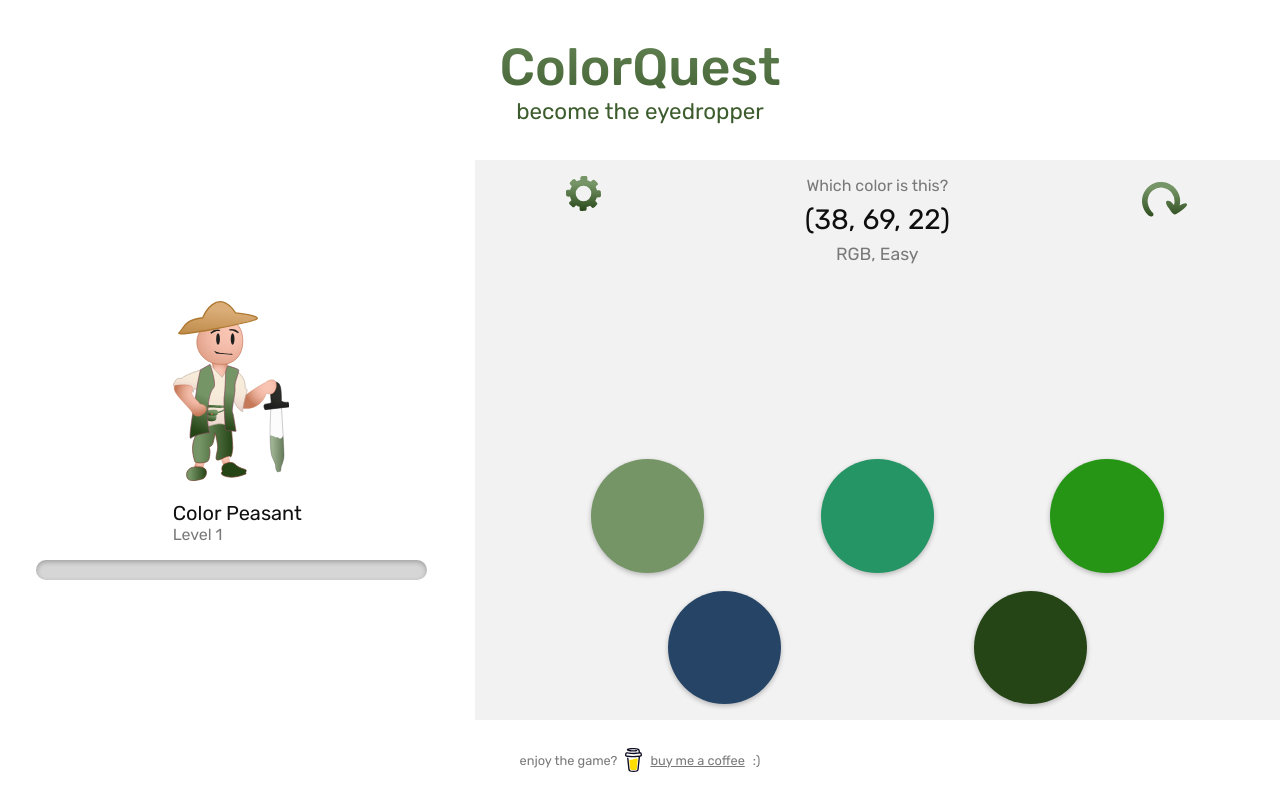
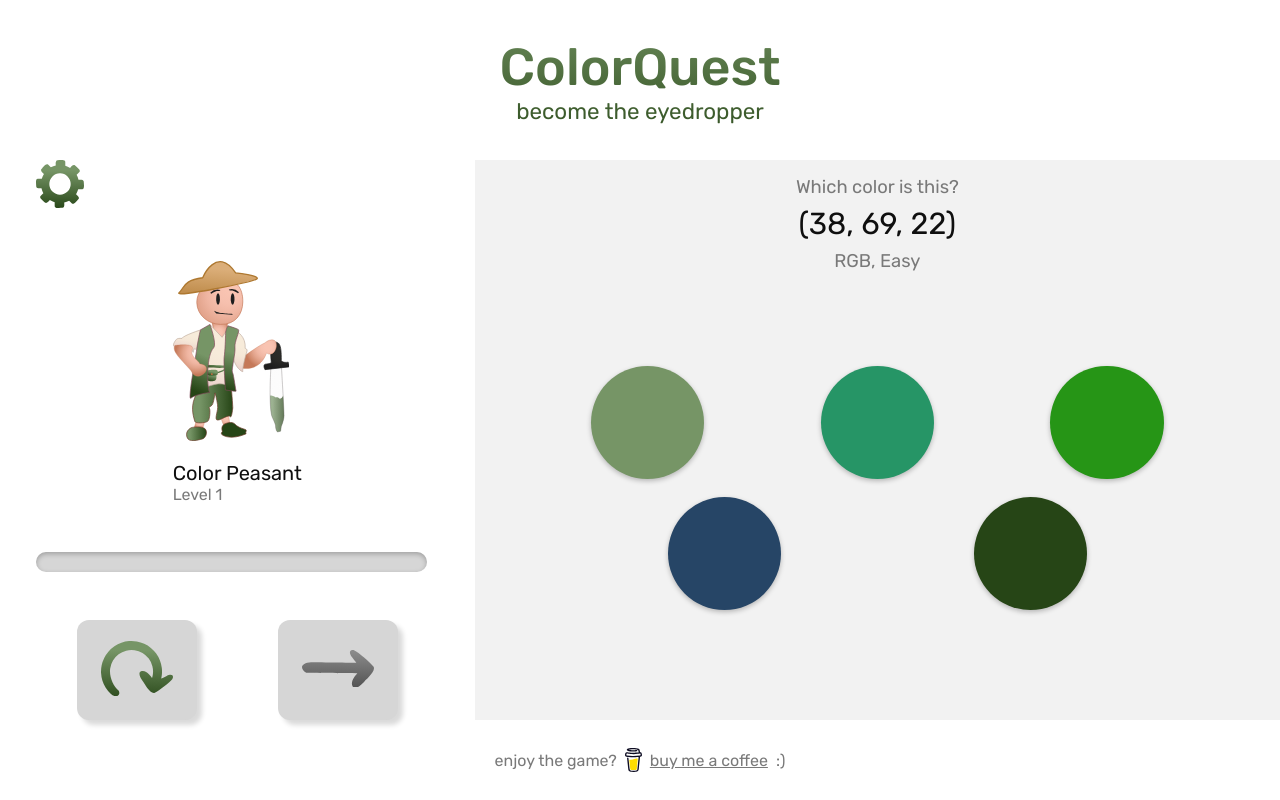
Before and after one commit to matheusinacio7/colorquest, a Next.js app: page / in a window 1280 px wide. Shown: the top 800 px of the page. Built offline with nearby package versions, Linux system fonts and the light colour scheme.

Commit message:
Finishes desktop and tablet layout

```diff
--- a/src/components/Configuration.tsx
+++ b/src/components/Configuration.tsx
@@ -57,6 +57,7 @@ export default function Configuration() {
       <section className={styles.choices}>
         <div>
           <h1>Difficulty</h1>
+          <div>
             <label className={styles.choiceLabel}>
               <input
                 type="radio"
@@ -106,9 +107,11 @@ export default function Configuration() {
               </div>
             </label>
           </div>
+        </div>
 
         <div>
           <h1>Mode</h1>
+          <div>
             <label className={styles.choiceLabel}>
               <input
                 type="radio"
@@ -128,6 +131,7 @@ export default function Configuration() {
               <h2>Hex</h2>
             </label>
           </div>
+        </div>
       </section>
 
       <section className={styles.confirmation}>
--- a/src/components/Info.tsx
+++ b/src/components/Info.tsx
@@ -1,16 +1,24 @@
 import { useContext, useEffect, useState } from 'react';
 
+import { GameContext, GameStatus } from '../contexts/GameContext';
 import { UserContext } from '../contexts/UserContext';
+import { ColorContext } from 'contexts/ColorContext';
 
+import ConfigIcon from '../../assets/svg/config-icon.svg';
+import NextIcon from '../../assets/svg/next-icon.svg';
+import RedrawIcon from '../../assets/svg/redraw-icon.svg';
 import Streak from '../../assets/svg/streak-icon.svg';
 import Peasant from '../../assets/svg/peasant.svg';
 
 import { Dictionary, Language } from '../classes/Dictionary';
+import { ModalType } from 'components/Modal';
 
 import styles from '../styles/modules/Info.module.css';
 
 export default function Info( props: { className:string } ) {
   const { currentExp, currentLevel, currentTitle, currentStreak, hasLeveledUp } = useContext(UserContext);
+  const { gameStatus, openModal, setConfigIsOpen } = useContext(GameContext);
+  const { drawNewGame } = useContext(ColorContext);
   const [percentToNextLevel, setPercentToNextLevel] = useState(0);
   const [levelUpExp, setLevelUpExp] = useState(0);
   const [levelUpExpStyle, setLevelUpExpStyle] = useState({width: '0px', height: '10px'});
@@ -37,6 +45,15 @@ export default function Info( props: { className:string } ) {
     setTimeout(() => {
       setPercentToNextLevel(newExp);
     }, 600);
+  }
+
+  function handleRedraw() {
+    if (gameStatus !== GameStatus.PLAYING) {
+      drawNewGame();
+      return;
+    }
+
+    openModal(ModalType.RedrawConfirmation);
   }
 
   useEffect(() => {
@@ -69,10 +86,11 @@ export default function Info( props: { className:string } ) {
 
   useEffect(() => {
     setCurrentWindow(window);
-  }, [])
+  }, []);
 
   return (
     <section className={`${props.className} ${styles.info}`}>
+      <ConfigIcon className={styles.configIcon} onClick={() => setConfigIsOpen(true)}/>
       <div className={styles.spriteContainer}>
         <Peasant className={`${styles.sprite}`} />
         {currentWindow && currentWindow.innerWidth >= 674 && <span className={styles.levelExp}>
@@ -100,6 +118,14 @@ export default function Info( props: { className:string } ) {
           }
         </div>
       </div>
+      <div className={styles.desktopButtonContainer}>
+          <button disabled={gameStatus !== GameStatus.PLAYING ? true : false} onClick={handleRedraw}>
+            <RedrawIcon />
+          </button>
+          <button disabled={gameStatus === GameStatus.PLAYING ? true : false} onClick={handleRedraw}>
+            <NextIcon />
+          </button>
+      </div>
     </section>
   );
 }
--- a/src/components/main/Game.tsx
+++ b/src/components/main/Game.tsx
@@ -25,6 +25,7 @@ export default function Game( props: {className: string} ) {
   const [colorCircleGroup, setColorCircleGroup] = useState(null);
   const [currentlyPressedElement, setCurrentlyPressedElement] = useState(null);
   const [currentlyCorrectElement, setCurrentlyCorrectElement] = useState(null);
+  const [currentWindow, setCurrentWindow] = useState(undefined);
 
   const dict = new Dictionary(Language.ENGLISH);
 
@@ -32,6 +33,7 @@ export default function Game( props: {className: string} ) {
     setRootElement(document.querySelector(':root'));
 
     setLocalStorage(localStorage);
+    setCurrentWindow(window);
 
     const colorElements = document.getElementsByClassName(styles.color);
 
@@ -127,17 +129,19 @@ export default function Game( props: {className: string} ) {
   return (
     <section className={`${props.className} ${styles.game}`}>
       <div className={styles.info}>
+        { currentWindow && currentWindow.innerWidth < 1080 &&
         <div className={styles.config}>
           <button>
             <ConfigIcon className={`${styles.icon} ${styles.configIcon}`} onClick={() => setConfigIsOpen(true)} />
           </button>
-        </div>
+        </div>}
         <GameStatusBar />
+        { currentWindow && currentWindow.innerWidth < 1080 &&
         <div className={styles.draw}>
           <button onClick={handleRedrawButton}>
             {gameStatus === GameStatus.PLAYING ? <RedrawIcon className={styles.icon} /> : <NextIcon className={styles.icon} />}
           </button>
-        </div>
+        </div>}
       </div>
       <div className={styles.colorGroup}>
         <div>
@@ -150,6 +154,7 @@ export default function Game( props: {className: string} ) {
           <div data-index='4' className={`${styles.color5} ${styles.color}`}  onClick={pickColor}></div>
         </div>
       </div>
+      <div></div>
     </section>
   );
 }
--- a/src/styles/modules/Configuration.module.css
+++ b/src/styles/modules/Configuration.module.css
@@ -1,6 +1,7 @@
 .config {
   position: absolute;
   top: 50%;
+  left: 0;
   width: 100%;
   height: 70%;
   display: flex;
@@ -30,6 +31,7 @@
   background-color: var(--accent-dark);
   padding: 8px 16px;
   color: white;
+  cursor: pointer;
 }
 
 .choices {
@@ -66,17 +68,60 @@
   font-size: 0.85rem;
 }
 
-.choices > div {
+.choices > div > div {
   display: flex;
   flex-direction: column;
   justify-content: space-around;
   gap: 12px;
 }
 
+@media screen and (min-width: 674px) {
+  .choices {
+    flex-direction: column;
+    gap: 36px;
+  }
+
+  .choices h1 {
+    font-size: 1.5rem;
+  }
+
+  .choices > div {
+    display: flex;
+    flex-direction: column;
+    justify-content: center;
+    align-items: center;
+    width: 100%;
+    gap: 16px;
+  }
+
+  .choices > div > div {
+    width: 100%;
+    display: flex;
+    flex-direction: row;
+    justify-content: center;
+    gap: 16px;
+  }
+
+  .confirmation button {
+    font-size: 1.25rem;
+    padding: 18px 56px;
+  }
+
+  .confirmation p {
+    font-size: 1rem;
+  }
+}
+
+
 .choiceLabel {
   display: flex;
   gap: 12px;
   user-select: none;
+  cursor: pointer;
+}
+
+.choiceLabel input {
+  cursor: pointer;
 }
 
 .choiceLabel h2 {
@@ -115,3 +160,10 @@
     transform: translate(-100%, -50%);
   }
 }
+
+
+@media screen and (min-width: 1080px) {
+  .config {
+    width: 40%;
+  }
+}
--- a/src/styles/modules/FAQ.module.css
+++ b/src/styles/modules/FAQ.module.css
@@ -4,6 +4,9 @@
   display: flex;
   flex-direction: column;
   gap: 12px;
+  max-width: 820px;
+  margin-left: auto;
+  margin-right: auto;
 }
 
 .section {
--- a/src/styles/modules/Footer.module.css
+++ b/src/styles/modules/Footer.module.css
@@ -6,6 +6,12 @@
   height: 10%;
   font-size: 0.80rem;
   color: var(--text-muted);
+}
+
+@media screen and (min-width: 960px) {
+  .footer {
+    font-size: 1rem;
+  }
 }
 
 .footer a {
--- a/src/styles/modules/Game.module.css
+++ b/src/styles/modules/Game.module.css
@@ -2,7 +2,7 @@
   display: flex;
   padding: 16px 0;
   flex-direction: column;
-  justify-content: space-around;
+  justify-content: space-between;
 }
 
 .info {
@@ -83,6 +83,21 @@
   }
 }
 
+@media screen and (min-width: 1080px) {
+  .info p span:nth-child(1) {
+    font-size: 1.15rem;
+  }
+
+  .info p span:nth-child(3) {
+    font-size: 1.15rem;
+  }
+
+  .info p span:nth-child(2) {
+    font-size: 1.9rem;
+    margin: 8px 0;
+  }
+}
+
 .draw button {
   width: 50px;
   height: 50px;
@@ -144,4 +159,5 @@
 
 .colorCorrect {
   filter: drop-shadow(0 0 10px var(--accent-light));
+  border: 3px solid var(--accent-light);
 }
--- a/src/styles/modules/Info.module.css
+++ b/src/styles/modules/Info.module.css
@@ -3,6 +3,7 @@
   justify-content: center;
   gap: 16px;
   align-items: flex-end;
+  position: relative;
 }
 
 .container {
@@ -70,6 +71,7 @@
   justify-content: center;
   align-items: center;
   gap: 5px;
+  user-select: none;
 }
 
 .streakIcon {
@@ -80,7 +82,8 @@
   .info {
     align-items: center;
     flex-direction: column;
-    justify-content: center;
+    justify-content: flex-end;
+    gap: 48px;
   }
 
   .bar {
@@ -124,3 +127,67 @@
     align-items: flex-end;
   }
 }
+
+.desktopButtonContainer {
+  display: none;
+}
+
+.configIcon {
+  visibility: hidden;
+  position: absolute;
+}
+
+@media screen and (min-width: 1080px) {
+  .desktopButtonContainer {
+    display: flex;
+    height: 100px;
+    width: 100%;
+    justify-content: space-around;
+  }
+
+  .desktopButtonContainer > button {
+    width: 120px;
+    padding: 12px 24px;
+    border-radius: 12px;
+    background-color: var(--light-grey);
+    border: none;
+    box-shadow: 5px 5px 5px rgba(0, 0, 0, 0.15);
+    cursor: pointer;
+    transition: background-color 200ms;
+  }
+
+  .desktopButtonContainer > button > svg {
+    transition: filter 150ms;
+  }
+
+  .desktopButtonContainer > button:hover > svg {
+    filter: drop-shadow(0 0 3px var(--accent-light));
+  }
+
+  .desktopButtonContainer > button:hover {
+    background-color: #c9c9c9;
+  }
+
+  .desktopButtonContainer > button:disabled {
+    cursor: not-allowed;
+    background-color: var(--light-grey);
+  }
+
+  .desktopButtonContainer > button:disabled > svg {
+    filter: grayscale(1);
+  }
+
+  .configIcon {
+    visibility: visible;
+    width: 48px;
+    top: 0;
+    left: 36px;
+    transform: rotate(0);
+    transition: transform 1000ms ease-in-out;
+    cursor: pointer;
+  }
+
+  .configIcon:hover {
+    transform: rotate(360deg);
+  }
+}
--- a/src/styles/modules/Modal.module.css
+++ b/src/styles/modules/Modal.module.css
@@ -15,6 +15,7 @@
   transform: translate(-50%, -50%) scale(0.7);
   background-color: white;
   width: 80%;
+  max-width: 600px;
   height: 50%;
   display: flex;
   flex-direction: column;
@@ -28,6 +29,13 @@
   visibility: hidden;
   transition: opacity 300ms, transform 300ms;
 }
+/*
+@media screen and (min-width: 1080px) {
+  .window {
+    width: 600px;
+
+  }
+} */
 
 .visible {
   visibility: visible;
@@ -184,13 +192,18 @@
   background-color: #84e99a;
 }
 
+.button {
+  transform: scale(1);
+  transition: transform 100ms;
+}
+
 .buttonContinue {
   background-color: var(--accent-dark);
   color: white;
 }
 
 .button:hover {
-  transform: scale(1.1);
+  transform: scale(1.05);
 }
 
 .button:active {
```
Lines whose indentation alone changed are shown as unchanged.
